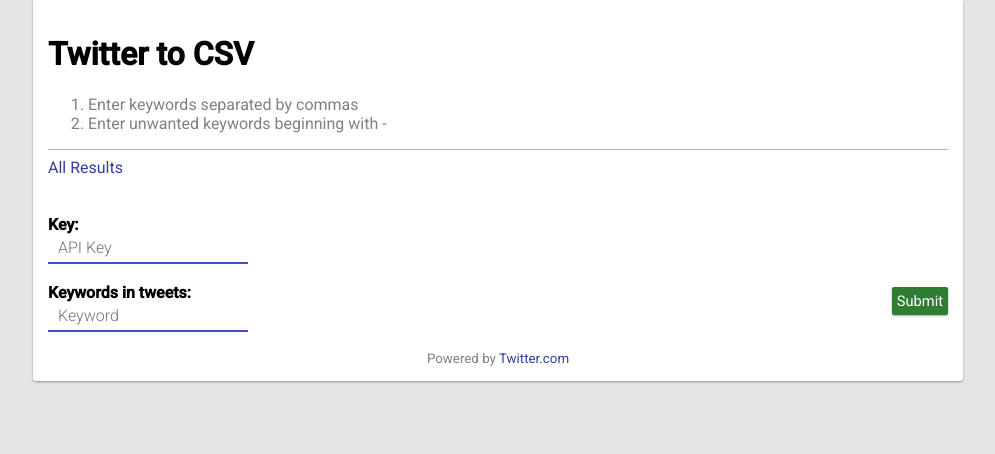
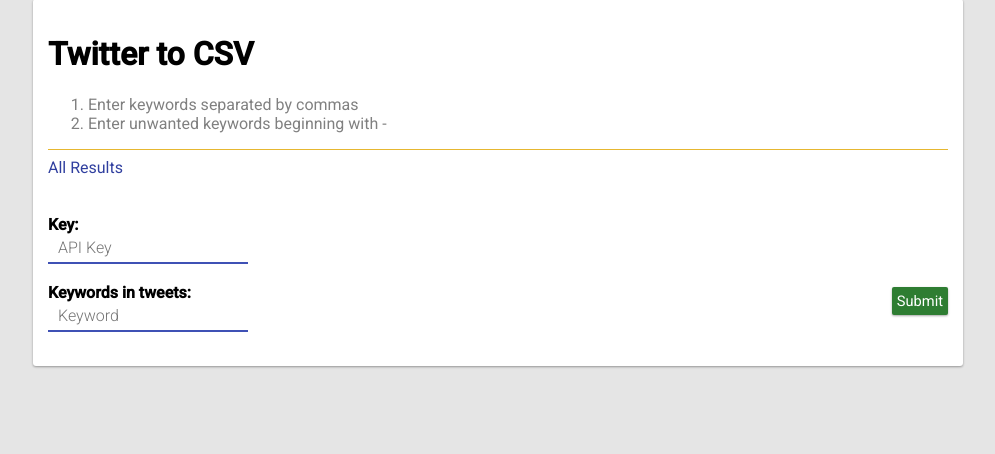
Before and after one commit to jac0bbennett/linknob, a Python web app: template templates/classify/twittercsv.html in a window 1280 px wide. Shown: the part 110-564 px from the top of the page, without its empty margins (142-1137 px from the left). Run offline with Jinja, Linux system fonts and the light colour scheme; the template is opened without the code that fills it, so the values that code supplies are empty; some libraries are stand-ins or nearby versions.

Commit message:
Removed twitter footer

```diff
--- a/templates/classify/twittercsv.html
+++ b/templates/classify/twittercsv.html
@@ -31,7 +31,6 @@
         <button class="greenbutton upload" id="searchtweet" {% if queuedfile %}style="background:#981e1e;"{% endif %}>{% if queuedfile %}Cancel{% else %}Submit{% endif %}</button>
       </span>
       <br>
-      <center><span class="graytext" style="font-size:10pt;">Powered by <a href="https://twitter.com" class="genlink">Twitter.com</a></span></center>
     </div>
   </body>
 </html>
```
